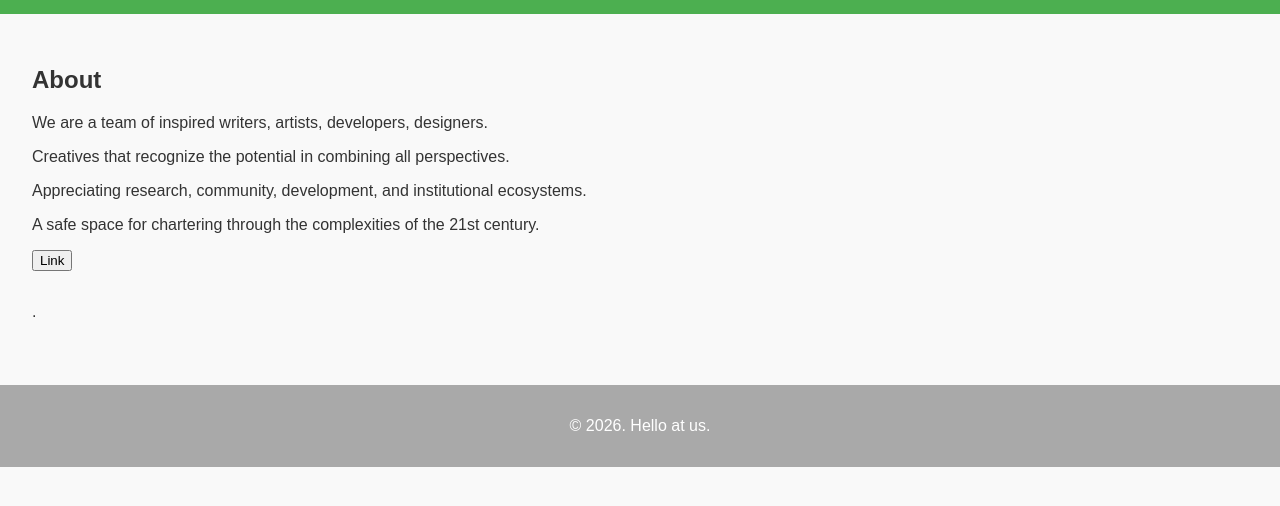
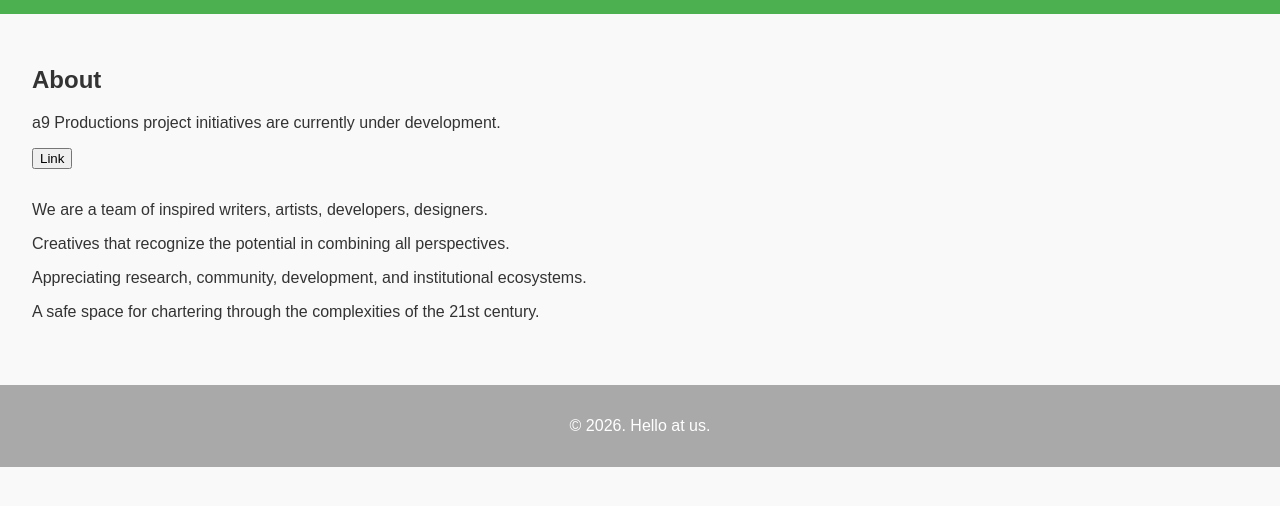
Before and after one commit to a9productions/hello, a plain HTML site: page index.html in a window 1280 px wide. Shown: the part 132-638 px from the top of the page. Drawn offline with Linux system fonts and the light colour scheme.

Commit message:
Update index.html

```diff
--- a/index.html
+++ b/index.html
@@ -21,14 +21,14 @@
     <main>
         <section>
             <h2>About</h2>
+            <p>a9 Productions project initiatives are currently under development.</p>
+            <p></p><button id="clickMeButton">Link</button></p>
+        </section>
+        <section>
             <p>We are a team of inspired writers, artists, developers, designers.</p>
             <p>Creatives that recognize the potential in combining all perspectives. </p>
             <p>Appreciating research, community, development, and institutional ecosystems. </p>
             <p>A safe space for chartering through the complexities of the 21st century.</p>
-            <p></p><button id="clickMeButton">Link</button></p>
-        </section>
-        <section>
-            <p>. </p>
         </section>
 
     </main>
```
